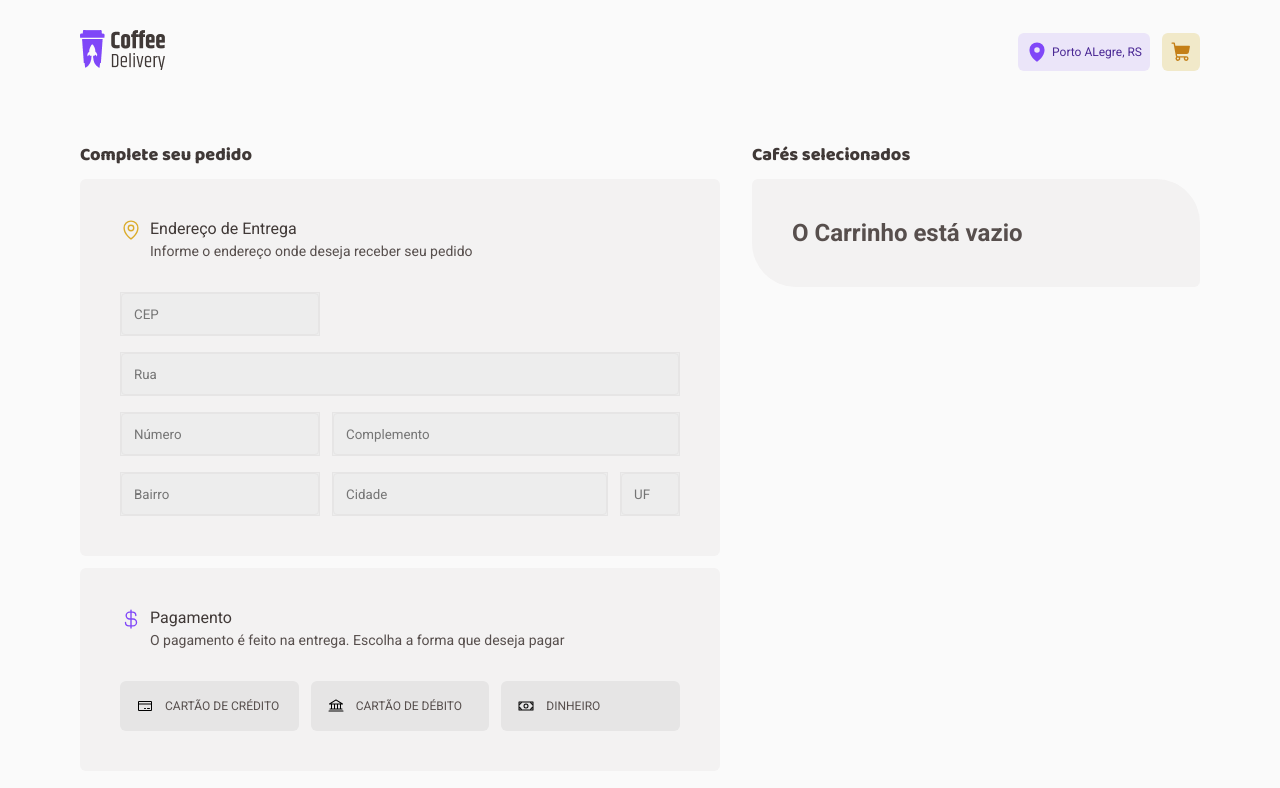
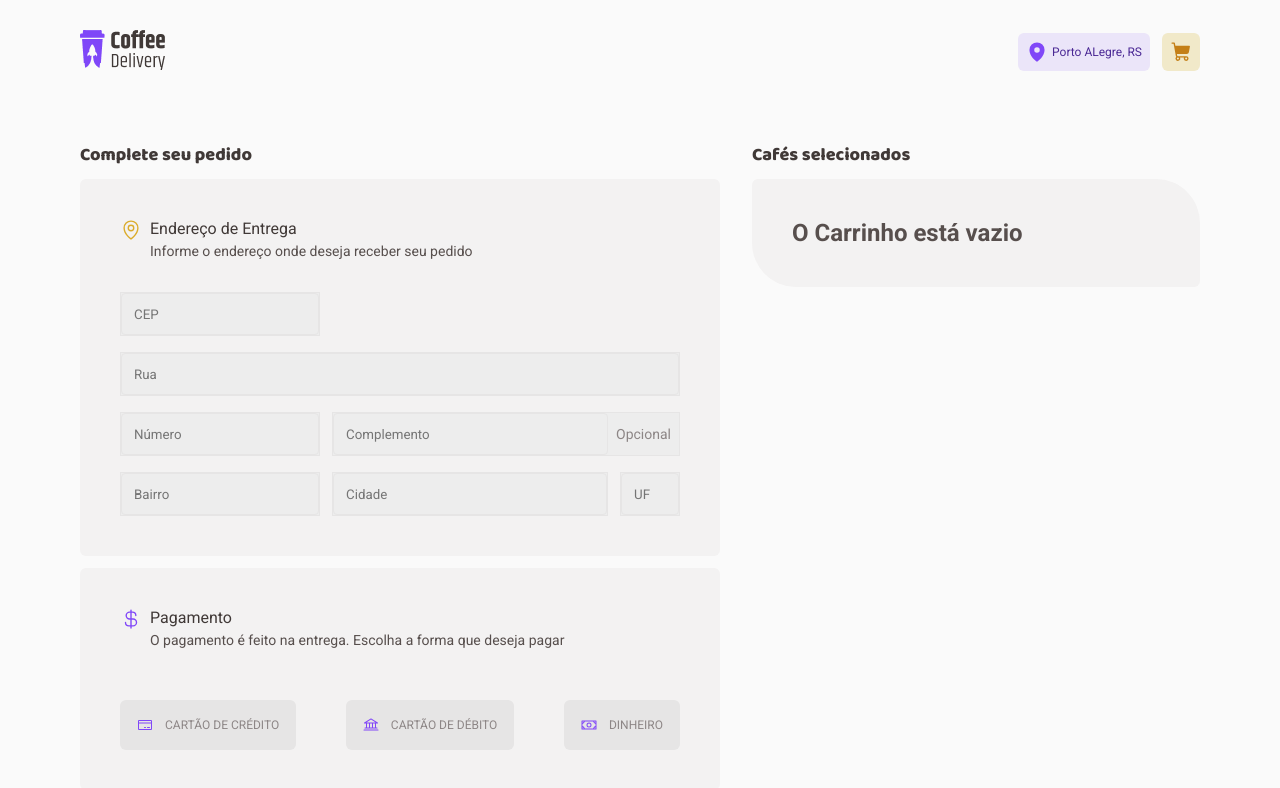
Before and after one commit to BBML-DEV/coffee-delivery, a React (Vite) app: page /Checkout in a window 1280 px wide. Shown: the top 788 px of the page. Built offline with nearby package versions, Linux system fonts and the light colour scheme.

Commit message:
feat: Finalizando o registro no react hook form dos métodos de pagamento

```diff
--- a/src/apps/pages/Checkout/Components/AndressForm/index.tsx
+++ b/src/apps/pages/Checkout/Components/AndressForm/index.tsx
@@ -43,6 +43,7 @@ export const AndressForm = () => {
         placeholder="Complemento"
         {...register('complement')}
         error={errors.complement?.message}
+        rightTextInput="Opcional"
       />
       <Input
         type="text"
--- a/src/apps/pages/Checkout/Components/PaymentMethods/PaymentMethodInput/index.tsx
+++ b/src/apps/pages/Checkout/Components/PaymentMethods/PaymentMethodInput/index.tsx
@@ -1,22 +1,27 @@
 import { RegularText } from '../../../../../shared/components/Typography/styled'
-import { ButtonPaymentWraper } from './styled'
-import { InputHTMLAttributes, ReactNode } from 'react'
+import { PaymentMethodContainer, ContentPaymentContainer } from './styled'
+import { InputHTMLAttributes, ReactNode, forwardRef } from 'react'
 
 type PaymentMethodType = InputHTMLAttributes<HTMLInputElement> & {
   icon: ReactNode
   label: string
 }
 
-export const PaymentMethodInput = ({
-  id,
-  icon,
-  label,
-  ...props
-}: PaymentMethodType) => {
+export const PaymentMethodInput = forwardRef<
+  HTMLInputElement,
+  PaymentMethodType
+>(({ id, icon, label, ...props }, ref) => {
   return (
-    <ButtonPaymentWraper>
-      {icon}
-      <RegularText color="text">{label}</RegularText>
-    </ButtonPaymentWraper>
+    <PaymentMethodContainer>
+      <input id={id} type="radio" {...props} name="paymentMethod" ref={ref} />
+      <label htmlFor={id}>
+        <ContentPaymentContainer>
+          {icon}
+          <RegularText size="regular-small" color="label">
+            {label}
+          </RegularText>
+        </ContentPaymentContainer>
+      </label>
+    </PaymentMethodContainer>
   )
-}
+})
--- a/src/apps/pages/Checkout/Components/PaymentMethods/PaymentMethodInput/styled.ts
+++ b/src/apps/pages/Checkout/Components/PaymentMethods/PaymentMethodInput/styled.ts
@@ -1,6 +1,23 @@
-import styled from 'styled-components'
+import styled, { css } from 'styled-components'
 
-export const ButtonPaymentWraper = styled.button`
+export const PaymentMethodContainer = styled.div`
+  input {
+    visibility: hidden;
+    appearance: none;
+  }
+
+  input:checked + label div {
+    ${({ theme }) => css`
+      background: ${theme.colors['purple-light']};
+      border-color: ${theme.colors.purple};
+
+      &:hover {
+        background: ${theme.colors['purple-light']};
+      }
+    `}
+  }
+`
+export const ContentPaymentContainer = styled.div`
   width: 100%;
   display: flex;
   flex-direction: row;
@@ -21,14 +38,10 @@ export const ButtonPaymentWraper = styled.button`
   svg {
     width: 16px;
     height: 16px;
+    color: ${({ theme }) => theme.colors.purple};
   }
 
   &:hover {
-    background-color: ${({ theme }) => theme.colors['base-hover']};
-  }
-
-  &:focus {
-    border: 1px solid ${({ theme }) => theme.colors['purple-dark']};
-    background-color: ${({ theme }) => theme.colors['purple-light']};
+    background: ${({ theme }) => theme.colors['base-hover']};
   }
 `
--- a/src/apps/pages/Checkout/Components/PaymentMethods/index.tsx
+++ b/src/apps/pages/Checkout/Components/PaymentMethods/index.tsx
@@ -1,6 +1,7 @@
 import { Bank, CreditCard, Money } from '@phosphor-icons/react'
 import { PaymentMethodInput } from './PaymentMethodInput'
 import { PaymentMethodContainer } from './styled'
+import { useForm, useFormContext } from 'react-hook-form'
 
 const PaymentMethodData = {
   credit: {
@@ -18,10 +19,19 @@ const PaymentMethodData = {
 }
 
 export const PaymentMethod = () => {
+  const { register } = useFormContext()
+
   return (
     <PaymentMethodContainer>
       {Object.entries(PaymentMethodData).map(([key, { label, icon }]) => (
-        <PaymentMethodInput key={key} icon={icon} label={label} />
+        <PaymentMethodInput
+          id={key}
+          value={key}
+          key={key}
+          icon={icon}
+          label={label}
+          {...register('paymentMethod')}
+        />
       ))}
     </PaymentMethodContainer>
   )
--- a/src/apps/pages/Checkout/index.tsx
+++ b/src/apps/pages/Checkout/index.tsx
@@ -4,6 +4,12 @@ import { CheckOutContainer } from './styled'
 import { FormProvider, useForm } from 'react-hook-form'
 import { zodResolver } from '@hookform/resolvers/zod'
 import { z } from 'zod'
+
+enum PaymentMethods {
+  credit = 'credit',
+  debit = 'debit',
+  money = 'money',
+}
 
 const formValidationSchema = z.object({
   cep: z.string().min(1, 'Preenche o seu CEP'),
@@ -13,6 +19,13 @@ const formValidationSchema = z.object({
   district: z.string().min(1, 'Preencha o nome do seu bairro'),
   city: z.string().min(1, 'Preencha o nome da sua cidade'),
   uf: z.string().min(1, 'Preencha o seu UF'),
+  paymentMethod: z.nativeEnum(PaymentMethods, {
+    errorMap: () => {
+      return {
+        message: 'Informe o método de pagamento',
+      }
+    },
+  }),
 })
 
 export type orderData = z.infer<typeof formValidationSchema>
@@ -22,6 +35,9 @@ type ConfirmOrderFormData = orderData
 export const CheckOut = () => {
   const confirmedForm = useForm<ConfirmOrderFormData>({
     resolver: zodResolver(formValidationSchema),
+    defaultValues: {
+      paymentMethod: undefined,
+    },
   })
 
   const { handleSubmit } = confirmedForm
```
